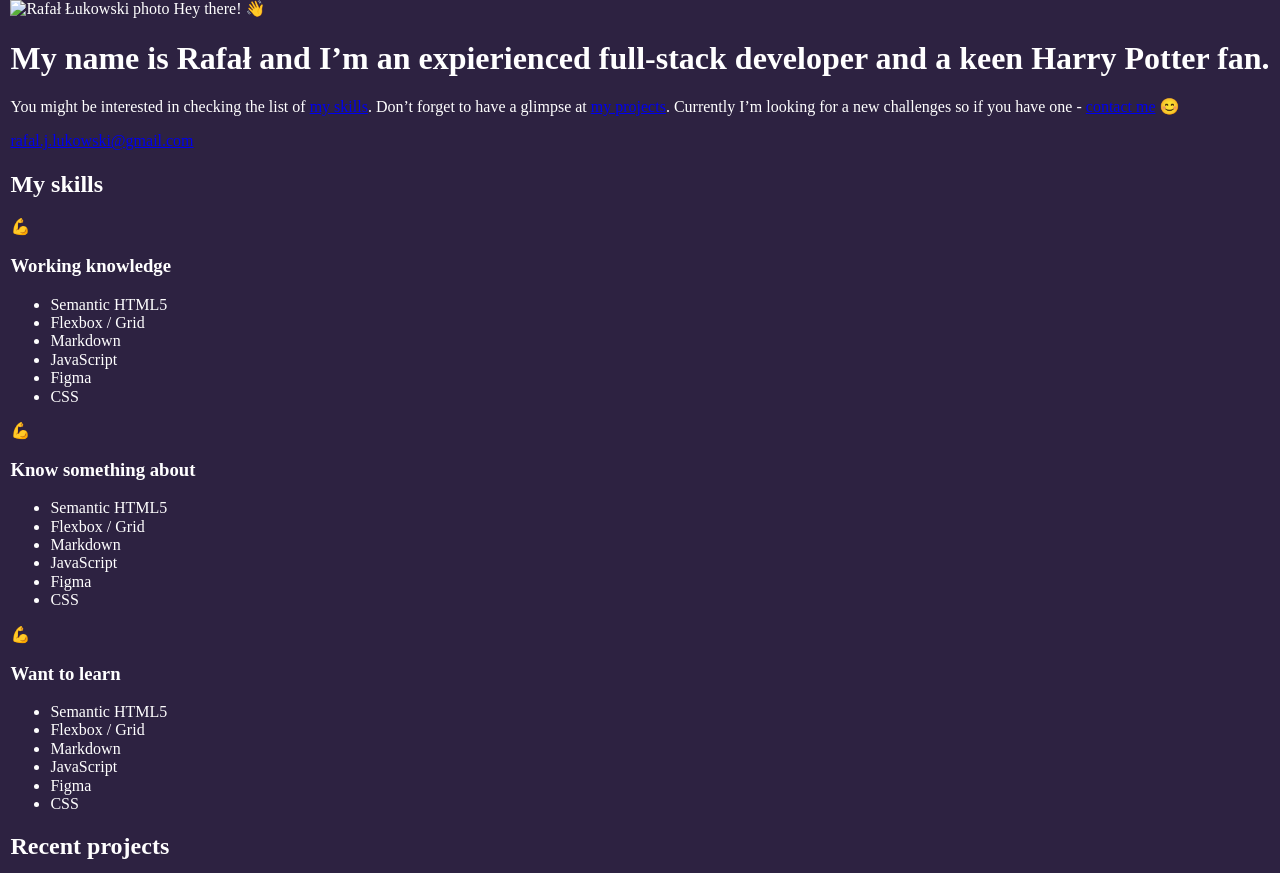
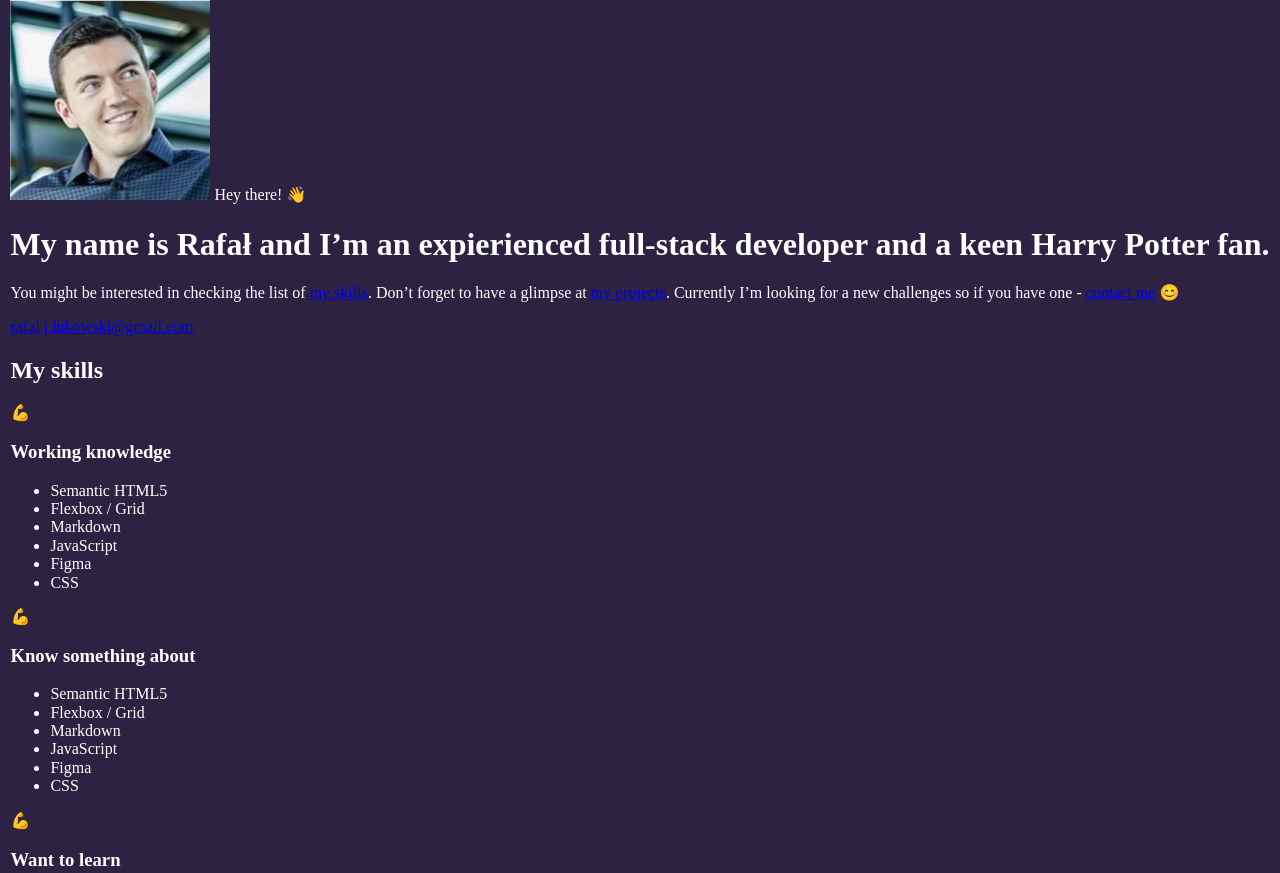
Before and after one commit to rav1603/strona, a website built with webpack: page src/pages/index.html in a window 1280 px wide. Shown: the top 873 px of the page. Built offline with nearby package versions, Linux system fonts and the light colour scheme.

Commit message:
Added picture to the project

```diff
--- a/src/pages/index.html
+++ b/src/pages/index.html
@@ -21,7 +21,7 @@
     <main>
       <section class="hero">
         <div class="hero__image-container">
-          <img class="hero__image" alt="Rafał Łukowski photo">
+          <img class="hero__image" src="../assets/img/rafal.jpg" alt="Rafał Łukowski photo">
           <span class="hero__hello">Hey there! 👋</span>
         </div>
         <div class="hero__description">
```
Also changed, not shown: src/assets/img/rafal.jpg (added).
